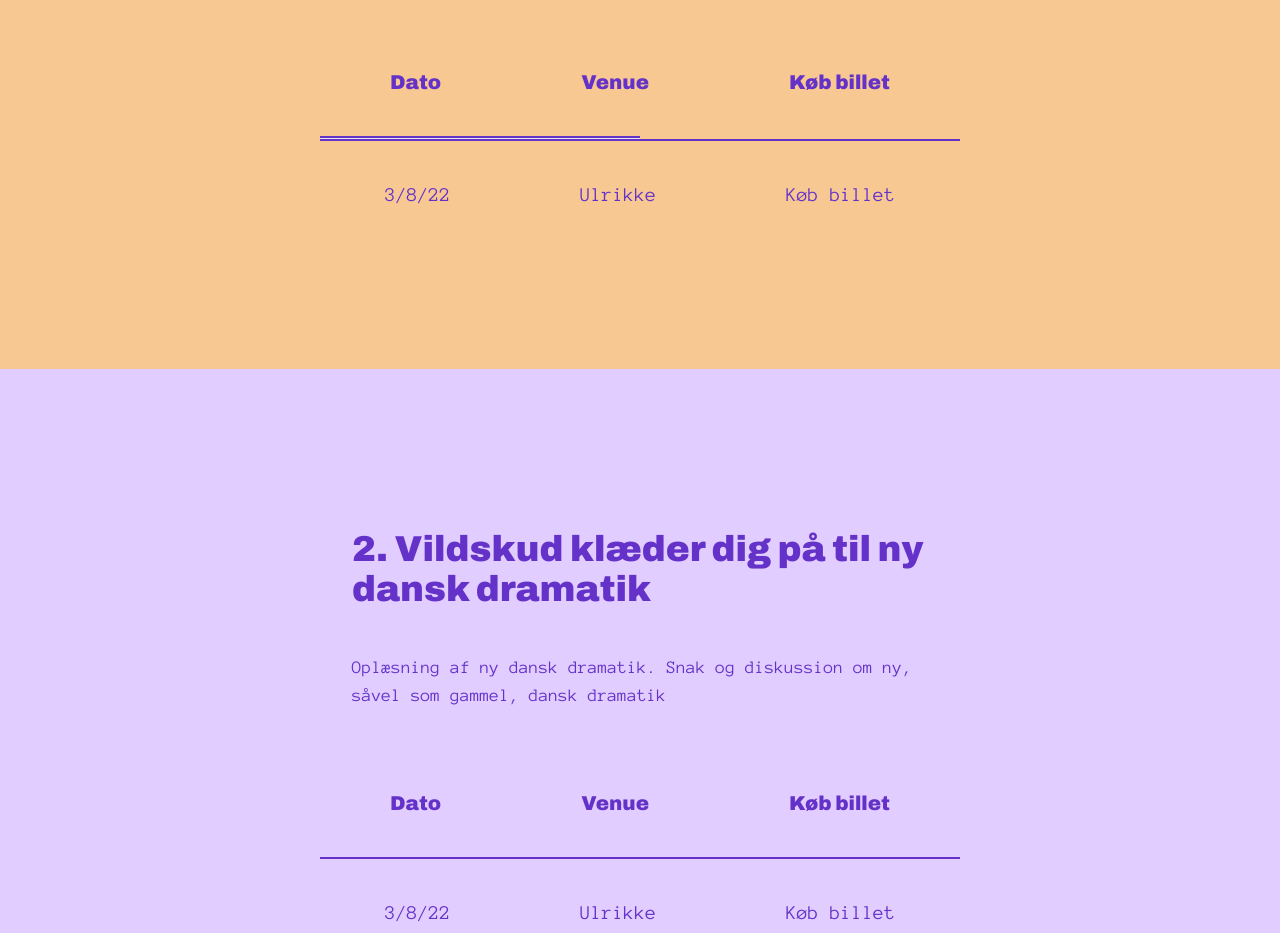
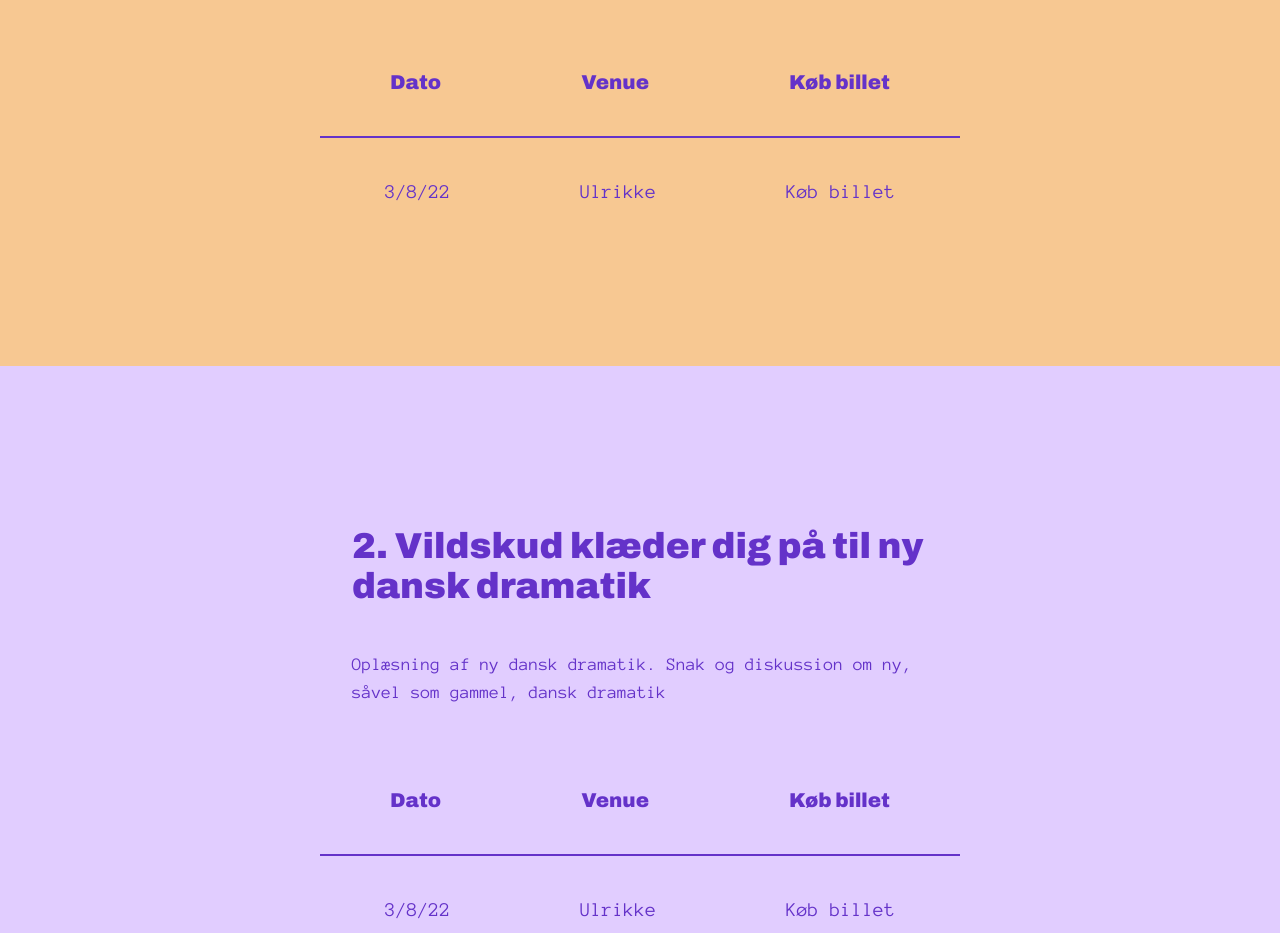
Before and after one commit to chri29kx/Vildskud, a website built with Vite: page src/events.html in a window 1280 px wide. Shown: the part 1000-1933 px from the top of the page. Built offline with nearby package versions, Linux system fonts and the light colour scheme.

Commit message:
fjernet den halve streg

```diff
--- a/src/events.html
+++ b/src/events.html
@@ -105,9 +105,7 @@
             <h4>Venue</h4>
             <h4>Køb billet</h4>
           </div>
-          <div class="w-80">
-            <hr />
-          </div>
+
           <div class="flex justify-evenly pt-10 md:justify-around">
             <p>3/8/22</p>
             <p>Ulrikke</p>
```
